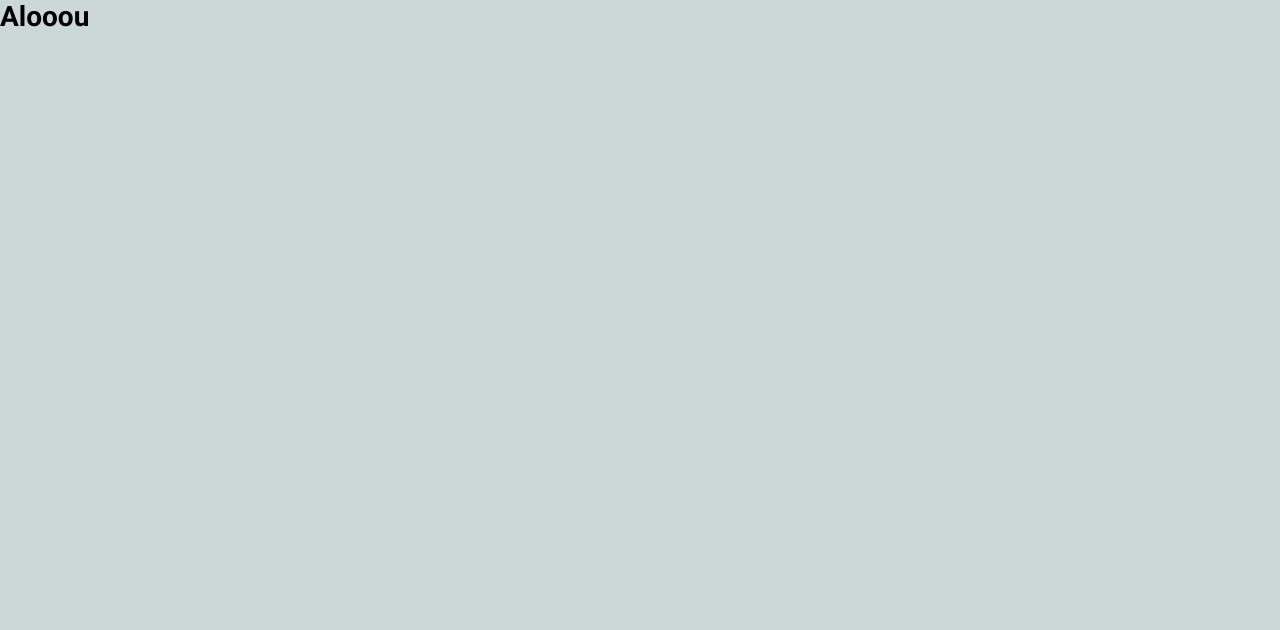
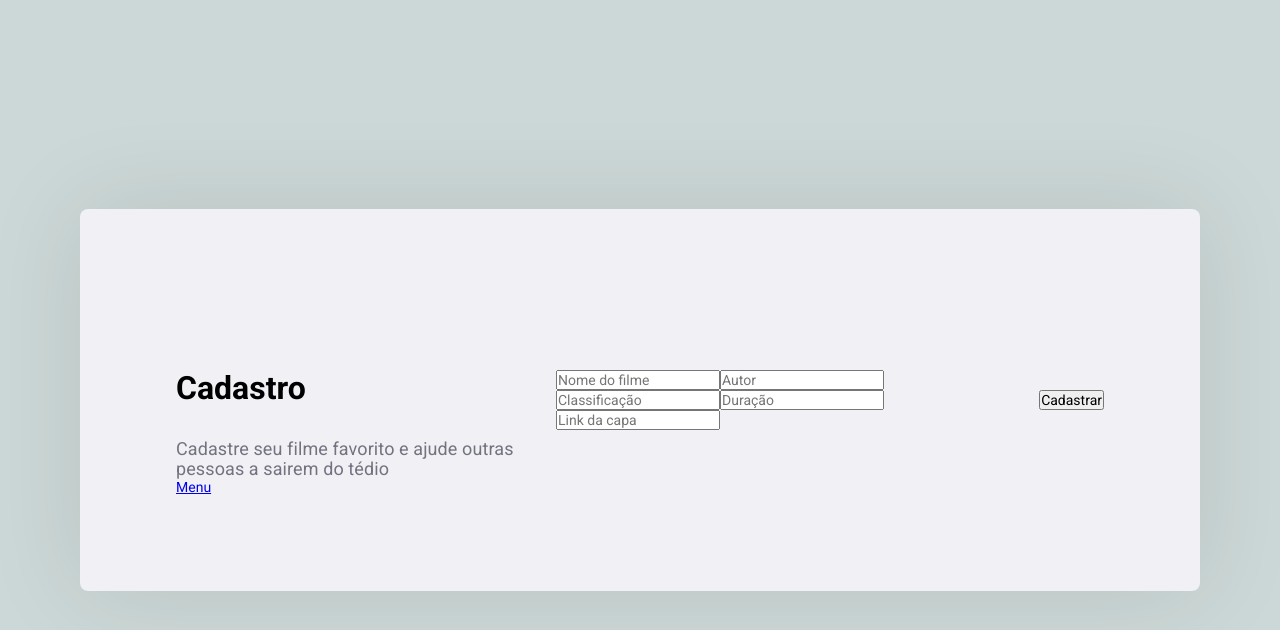
Before and after one commit to Sara-Alcaras/search-movie, a React (Create React App) app in the folder frontend/: page /register in a window 1280 px wide. Shown: the top 630 px of the page. Built offline with nearby package versions, Linux system fonts and the light colour scheme.

Commit message:
styling register

```diff
--- a/frontend/src/pages/Register/index.js
+++ b/frontend/src/pages/Register/index.js
@@ -1,8 +1,32 @@
 import React from 'react';
+import { Link } from 'react-router-dom'
 
 import './styles.css';
 
 export default function Register() {
-    return <h1>Alooou</h1>
+    return (
+        <div className="register-container">
+            <div className="content">
+                <section>
+                    <h1> Cadastro</h1>
+                    <p>Cadastre seu filme favorito e ajude outras pessoas a sairem do tédio</p>
+
+                    <Link className="back-link" to="/register">
+                        Menu
+                    </Link>
+                </section>
+
+                <form>
+                    <input placeholder="Nome do filme" />
+                    <input type="autor" placeholder="Autor" />
+                    <input placeholder="Classificação" />
+                    <input placeholder="Duração" />
+                    <input type="url" placeholder="Link da capa" />
+
+                </form>
+                <button className="fat" type="submit">Cadastrar</button>
+            </div>
+        </div>
+    );
 
 }
--- a/frontend/src/pages/Register/styles.css
+++ b/frontend/src/pages/Register/styles.css
@@ -0,0 +1,38 @@
+.register-container {
+    width: 100%;
+    max-width: 1120px;
+    height: 100vh;
+    margin: 0 auto;
+
+    display: flex;
+    align-items: center;
+    justify-content: center;
+}
+
+.register-container .content {
+    width: 100%;
+    padding: 96px;
+    background: #f0f0f5;
+    box-shadow: 0 0 100px rgba(0, 0, 0, 0.1);
+    border-radius: 8px;
+
+    display: flex;
+    justify-content: space-between;
+    align-items: center;
+}
+
+.register-container .content section {
+    width: 100%;
+    max-width: 380px;
+}
+
+.register-container .content section h1 {
+    margin: 64px 0 32px;
+    font-size: 32px;
+}
+
+.register-container .content section p {
+    color: #737380;
+    font-size: 18px;
+    line-height: 20px;
+}
```
